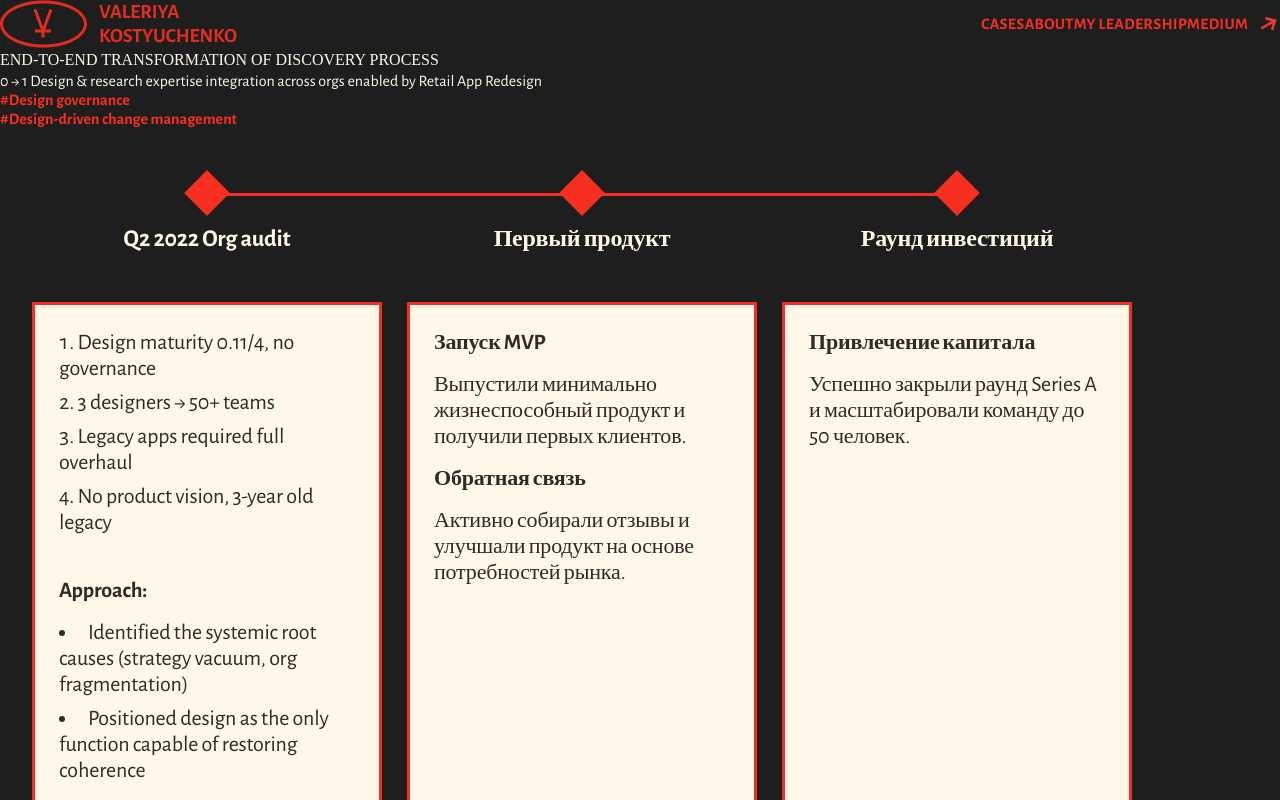
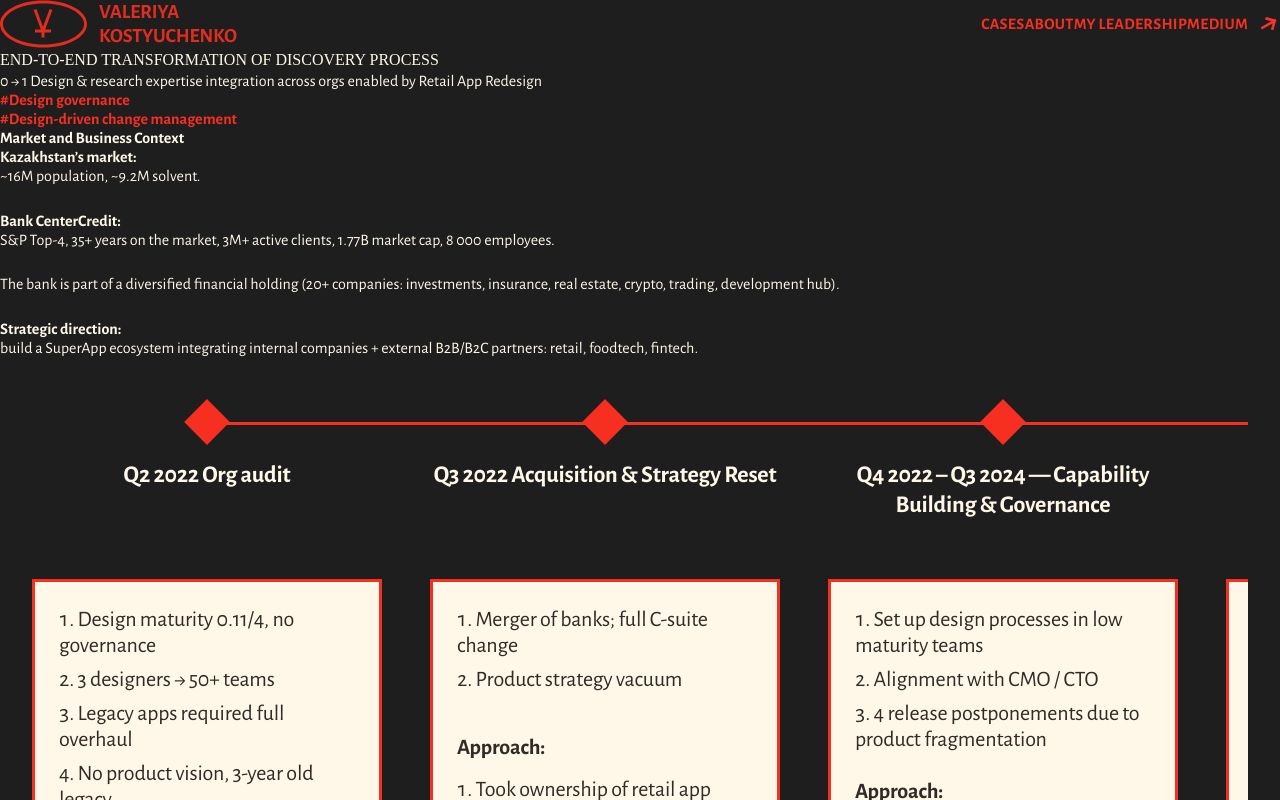
Before and after one commit to voleriyah/portfolio, a Next.js app: page /cases/end-to-end-transformation in a window 1280 px wide. Shown: the top 800 px of the page. Built offline with nearby package versions, Linux system fonts and the light colour scheme; a web font is replaced by a local one.

Commit message:
2 case page update

```diff
--- a/app/cases/end-to-end-transformation/page.tsx
+++ b/app/cases/end-to-end-transformation/page.tsx
@@ -20,11 +20,11 @@ export default function EndToEndTransformationPage() {
                     textAlign: 'left',
                     fontFamily: '"Erica One"',
                     // Responsive font size: scales from 40px (iPhone SE 320px) to 48px (iPhone XR 414px), then to 108px at 1920px
-                    fontSize: 'clamp(40px, calc(40px + (108px - 40px) * ((100vw - 320px) / (1920px - 320px))), 108px)',
+                    fontSize: 'clamp(32px, calc(32px + (108px - 32px) * ((100vw - 320px) / (1920px - 320px))), 108px)',
                     fontStyle: 'normal',
                     fontWeight: 400,
                     // Responsive line height: scales proportionally from 72px to 87px to 147px
-                    lineHeight: 'clamp(72px, calc(72px + (147px - 72px) * ((100vw - 320px) / (1920px - 320px))), 147px)',
+                    lineHeight: 'clamp(44px, calc(44px + (147px - 44px) * ((100vw - 320px) / (1920px - 320px))), 147px)',
                     textTransform: 'uppercase',
                     alignSelf: 'stretch',
                     marginBottom: 'clamp(16px, calc(16px + (24px - 16px) * ((100vw - 320px) / (1920px - 320px))), 24px)',
@@ -80,6 +80,28 @@ export default function EndToEndTransformationPage() {
               lineHeight: '1.6',
             }}
           >
+
+<div className="w-full mx-auto"
+          style={{
+            maxWidth: '1692px',
+            marginTop: 'clamp(48px, calc(48px + (92px - 48px) * ((100vw - 320px) / (1920px - 320px))), 92px)',
+            marginLeft: 'clamp(16px, calc(16px + (24px - 16px) * ((100vw - 320px) / (1920px - 320px))), 24px)',
+            marginRight: 'clamp(16px, calc(16px + (24px - 16px) * ((100vw - 320px) / (1920px - 320px))), 24px)',
+          }}
+        >
+
+<h1 className="heading-xl" style={{ marginBottom: 'clamp(24px, calc(24px + (48px - 24px) * ((100vw - 320px) / (1920px - 320px))), 48px)' }}>Market and Business Context</h1>
+<p className="text-l" style={{ fontWeight: 700 }}>  Kazakhstan’s market: </p>
+<p className="text-l" style={{ fontWeight: 400 }}> ~16M population, ~9.2M solvent. </p> <br />
+
+<p className="text-l" style={{ fontWeight: 700 }}>  Bank CenterCredit: </p>
+<p className="text-l" style={{ fontWeight: 400 }}> S&P Top-4, 35+ years on the market, 3M+ active clients, 1.77B market cap, 8 000 employees. </p> <br />
+
+<p className="text-l" style={{ fontWeight: 400 }}>  The bank is part of a diversified financial holding (20+ companies: investments, insurance, real estate, crypto, trading, development hub). </p> <br />
+
+<p className="text-l" style={{ fontWeight: 700 }}>  Strategic direction: </p> <p className="text-l" style={{ fontWeight: 400 }}> build a SuperApp ecosystem integrating internal companies + external B2B/B2C partners: retail, foodtech, fintech. </p>
+           </div>
+
             <HorizontalTimeline
   steps={[
     {
@@ -107,34 +129,108 @@ export default function EndToEndTransformationPage() {
       )
     },
     {
-      title: 'Первый продукт',
+      title: 'Q3 2022 Acquisition \n& Strategy Reset',
       content: (
         <>
-          <TimelineCardHeading>Запуск MVP</TimelineCardHeading>
           <TimelineCardText>
-            Выпустили минимально жизнеспособный продукт и получили первых клиентов.
+          <ol className="list-decimal list-inside space-y-2">
+            <li>Merger of banks; full C-suite change</li>
+            <li>Product strategy vacuum</li>
+           </ol>
+           <br />
+
           </TimelineCardText>
-          <TimelineCardHeading>Обратная связь</TimelineCardHeading>
+          <TimelineCardHeading>Approach:</TimelineCardHeading>
           <TimelineCardText>
-            Активно собирали отзывы и улучшали продукт на основе потребностей рынка.
+          <ol className="list-decimal list-inside space-y-2">
+            <li>Took ownership of retail app strategy (shadow CPO)</li>
+            <li>Built Fintech IA anticipating SuperApp scale</li>
+            <li>Re-established decision-making core around customer outcomes</li>
+           </ol>
+
           </TimelineCardText>
         </>
       )
     },
     {
-      title: 'Раунд инвестиций',
+      title: 'Q4 2022 – Q3 2024 — Capability Building & Governance',
       content: (
         <>
-          <TimelineCardHeading>Привлечение капитала</TimelineCardHeading>
+
           <TimelineCardText>
-            Успешно закрыли раунд Series A и масштабировали команду до 50 человек.
+          <ol className="list-decimal list-inside space-y-2">
+            <li>Set up design processes in low maturity teams</li>
+            <li>Alignment with CMO / CTO</li>
+            <li>4 release postponements due to product fragmentation</li>
+           </ol>
+           <br />
+
+           <TimelineCardHeading>Approach:</TimelineCardHeading>
+           <ol className="list-decimal list-inside space-y-2">
+            <li>Built a multi-layered operating model (discovery → delivery)</li>
+            <li>Scaled team to strategic maturity level (2.05/4)</li>
+           </ol>
           </TimelineCardText>
         </>
       )
     },
+
+    {
+        title: '🔥 Q3 2024 Release in fire 🔥',
+        content: (
+          <>
+
+            <TimelineCardText>
+            <ol className="list-decimal list-inside space-y-2">
+              <li>Critical leak → forced full visual redesign</li>
+              <li>Burnout risk</li>
+              <li>App technical debt + IA issues → rating drop to 1★</li>
+              <li>Strategic shock: AliPay tech stack purchased 2 months before release</li>
+             </ol>
+
+             <br />
+
+             <TimelineCardHeading>Approach:</TimelineCardHeading>
+             <ol className="list-decimal list-inside space-y-2">
+              <li>Crisis leadership: protected team, kept release moving</li>
+              <li>Reset collaboration with InfoSec</li>
+              <li>Ensured redesign integrity and launch readiness under impossible constraints</li>
+             </ol>
+            </TimelineCardText>
+          </>
+        )
+      },
+
+      {
+        title: 'Q3 2024 – Q3 2025 Strategic Pivot & Recovery',
+        content: (
+          <>
+
+            <TimelineCardText>
+            <ol className="list-decimal list-inside space-y-2">
+              <li> Rebuilt product strategy on the fly</li>
+              <li>Retrofitted existing redesign to support SuperApp architecture</li>
+              <li>Stabilized the app and restored trust</li>
+              <li>Rating covered 1★ → 3.9★ within months</li>
+              <li>SUM: 11% → 80.9%</li>
+              <li>Shifted design into influencing-tier in product org</li>
+             </ol>
+
+             <br />
+
+             <TimelineCardHeading>Approach:</TimelineCardHeading>
+             <ol className="list-decimal list-inside space-y-2">
+              <li>Crisis leadership: protected team, kept release moving</li>
+              <li>Reset collaboration with InfoSec</li>
+              <li>Ensured redesign integrity and launch readiness under impossible constraints</li>
+             </ol>
+            </TimelineCardText>
+          </>
+        )
+      },
   ]}
 />
-            <p>Case study content goes here...</p>
+
           </div>
         </div>
       </section>
--- a/app/globals.css
+++ b/app/globals.css
@@ -36,3 +36,33 @@ html {
     max-width: none;
   }
 }
+
+/* Global Heading Style - Title/XL */
+.heading-xl {
+  color: var(--main-white, #FFF8E9);
+  font-family: "Alegreya Sans", sans-serif;
+  font-size: clamp(32px, calc(32px + (64px - 32px) * ((100vw - 320px) / (1920px - 320px))), 64px);
+  font-style: normal;
+  font-weight: 800;
+  line-height: normal;
+  letter-spacing: clamp(-0.32px, calc(-0.32px + (-0.64px - -0.32px) * ((100vw - 320px) / (1920px - 320px))), -0.64px);
+}
+
+/* Global Text Style - Paragraph/L */
+.text-l {
+  color: var(--main-white, #FFF8E9);
+  font-family: "Alegreya Sans", sans-serif;
+  font-size: clamp(18px, calc(18px + (32px - 18px) * ((100vw - 320px) / (1920px - 320px))), 32px);
+  font-style: normal;
+  font-weight: 400;
+  line-height: normal;
+}
+
+.heading-s {
+  color: var(--main-white, #FFF8E9);
+  font-family: "Alegreya Sans";
+  font-size: 32px;
+  font-style: normal;
+  font-weight: 900;
+  line-height: normal;
+}
--- a/components/Timeline.tsx
+++ b/components/Timeline.tsx
@@ -52,8 +52,8 @@ export default function HorizontalTimeline({ steps }: HorizontalTimelineProps) {
     const calculateLine = () => {
       if (scrollRef.current && containerRef.current) {
         const containerWidth = containerRef.current.offsetWidth;
-        const cardWidth = 450; // максимальная ширина карточки
-        const gap = 25;
+        const cardWidth = 400; // максимальная ширина карточки
+        const gap = 48;
         const totalWidthNeeded = steps.length * cardWidth + (steps.length - 1) * gap;
 
         // Если карточки не заполняют контейнер - растягиваем
@@ -92,7 +92,7 @@ export default function HorizontalTimeline({ steps }: HorizontalTimelineProps) {
     };
   }, [steps]);
 
-  const gap = 25;
+  const gap = 48;
 
   return (
     <div className="w-full relative px-4 sm:px-6 lg:px-8">
@@ -129,40 +129,46 @@ export default function HorizontalTimeline({ steps }: HorizontalTimelineProps) {
             {steps.map((step, index) => (
               <div
                 key={index}
-                className="timeline-step relative flex flex-col items-center flex-shrink-0"
+                className="timeline-step relative flex flex-col items-start flex-shrink-0"
                 style={{
-                  width: 'clamp(350px, 23.4vw, 450px)',
+                  width: 'clamp(350px, 23.4vw, 400px)',
                 }}
               >
                 {/* Diamond - выровнен по центру карточки */}
                 <div
-                  className="absolute top-0 w-8 h-8 bg-[#F62F20] border-[3px] border-[#F62F20]"
+  className="absolute top-0 left-1/2 bg-[#F62F20] border-[3px] border-[#F62F20]"
+  style={{
+    width: 'clamp(24px, 3vw, 32px)',
+    height: 'clamp(24px, 3vw, 32px)',
+    transform: 'translateX(-50%) translateY(-50%) rotate(45deg)',
+  }}
+/>
+
+                {/* Title - фиксированная высота для выравнивания */}
+                <div
+                  className="text-center w-full"
                   style={{
-                    left: '50%',
-                    transform: 'translateX(-50%) translateY(-50%) rotate(45deg)',
+                    marginTop: 'clamp(32px, 3vw, 48px)',
+                    minHeight: 'clamp(50px, 7vw, 80px)',
                   }}
-                />
-
-                {/* Title - увеличен отступ от линии в 2 раза (32px) */}
-                <div
-                  className="text-center w-full mt-8"
                 >
                   <h3
                     className="text-[#FFF8E9] font-['Alegreya_Sans'] font-bold tracking-[-0.24px]"
                     style={{
                       fontSize: 'clamp(16px, 2vw, 24px)',
-                      lineHeight: 'normal',
+                      lineHeight: 'clamp(20px, 2.5vw, 30px)',
                     }}
                   >
                     {step.title}
                   </h3>
                 </div>
 
-                {/* Card */}
+                {/* Card - адаптивный отступ от заголовка */}
                 <div
-                  className="mt-12 flex flex-col items-start gap-4 border-[3px] border-[#F62F20] bg-[#FFF8E9] p-6 w-full h-full"
+                  className="flex flex-col items-start gap-4 border-[3px] border-[#F62F20] bg-[#FFF8E9] p-6 w-full h-full"
                   style={{
                     minHeight: '450px',
+                    marginTop: 'clamp(16px, 3vw, 48px)',
                   }}
                 >
                   {step.content}
```
Also changed, not shown: components/CaseCardTest.tsx (+8 -84 lines).
